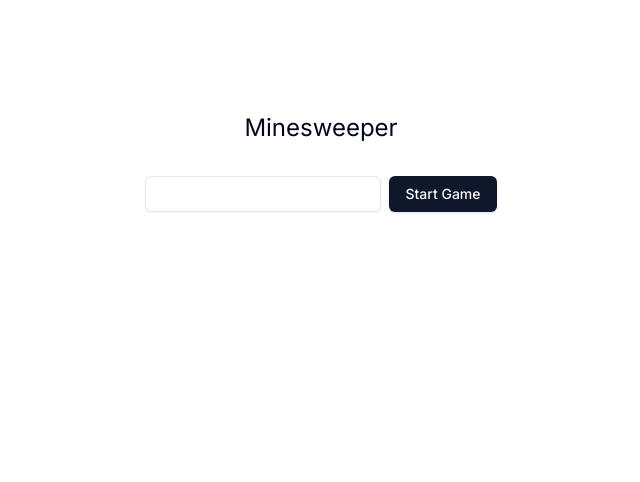
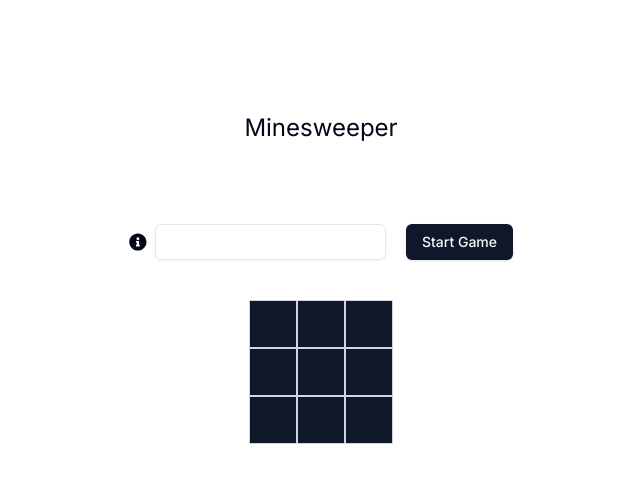
Before and after one commit to oguznsari/minesweeper, a Next.js app: page / in a window 1280 px wide. Shown: the top 482 px of the page, without its empty margins (319-959 px from the left). Built offline with nearby package versions, Linux system fonts and the light colour scheme.

Commit message:
context to redux, logic fixes

```diff
--- a/app/page.tsx
+++ b/app/page.tsx
@@ -1,13 +1,17 @@
 "use client";
 import { GameSeedInput } from "@/components/GameSeedInput";
 import { Toaster } from "@/components/ui/sonner";
+import { store } from "@/state/store";
+import { Provider } from "react-redux";
 
 export default function Home() {
   return (
-    <div className="mt-20 flex flex-col items-center">
-      <h1 className="my-8 text-2xl">Minesweeper</h1>
-      <GameSeedInput />
-      <Toaster />
-    </div>
+    <Provider store={store}>
+      <div className="mt-20 flex flex-col items-center">
+        <h1 className="my-8 mb-20 text-2xl">Minesweeper</h1>
+        <GameSeedInput />
+        <Toaster />
+      </div>
+    </Provider>
   );
 }
--- a/components/GameOver.tsx
+++ b/components/GameOver.tsx
@@ -1,53 +1,31 @@
-import React, { useContext } from "react";
+import React from "react";
 import { Button } from "./ui/button";
-import { Seed, useBombClicked } from "./GameSeedInput";
-import { parseSeedInput } from "@/lib/utils";
-import { GameSeedContext } from "@/lib/context";
+import { useDispatch, useSelector } from "react-redux";
+import { AppDispatch, RootState } from "@/state/store";
+import { initialState, setGrid } from "@/state/grid/gridSlice";
 
-interface GameOverProps {
-  setIsBombClicked: (value: boolean) => void;
-  setIsFinished: (value: boolean) => void;
-  setSeed: (value: Seed | undefined) => void;
-}
-
-export const GameOver = ({
-  setIsBombClicked,
-  setIsFinished,
-  setSeed,
-}: GameOverProps) => {
-  const [isBombClicked, isFinished] = useBombClicked();
-
-  const seed: Seed | undefined = useContext(GameSeedContext);
-
-  if (!seed) {
-    return null;
-  }
-
-  const [width, height, mineLocations] = seed;
-  const mineLocationsArray = Array.from(mineLocations);
-  const seedString = [width, height, ...mineLocationsArray].join(",");
+export const GameOver = () => {
+  const isBombClicked = useSelector(
+    (state: RootState) => state.grid.bombClicked
+  );
+  const isFinished: boolean = useSelector(
+    (state: RootState) => state.grid.isFinished
+  );
+  const dispatch = useDispatch<AppDispatch>();
 
   const handleClick = () => {
-    const parsedSeed = parseSeedInput(seedString);
-    setSeed(parsedSeed);
-    setIsBombClicked(false);
-    setIsFinished(false);
+    dispatch(setGrid(initialState));
   };
 
-  console.log({ isBombClicked, isFinished });
-
-  return (
-    <div className="text-2xl my-10">
-      {isBombClicked && !isFinished && (
-        <Button variant="destructive" onClick={handleClick}>
-          Game Over
-        </Button>
-      )}
-      {isFinished && !isBombClicked && (
-        <Button variant="secondary" onClick={handleClick}>
-          Congratulation
-        </Button>
-      )}
-    </div>
-  );
+  return isFinished ? (
+    <Button
+      className="mt-10"
+      variant={isBombClicked ? "destructive" : "secondary"}
+      onClick={handleClick}
+    >
+      {isBombClicked
+        ? "Game Over: You Lost. Click to Restart"
+        : "Congratulations! You Won. Click to Restart"}
+    </Button>
+  ) : null;
 };
--- a/components/GameSeedInput.tsx
+++ b/components/GameSeedInput.tsx
@@ -1,11 +1,20 @@
 import React, { ChangeEvent, createContext, useContext, useState } from "react";
 import { Input } from "./ui/input";
 import { Button } from "./ui/button";
-import { GameSeedContext } from "@/lib/context";
 import { parseSeedInput } from "@/lib/utils";
 import { Grid } from "./Grid";
 import { GameOver } from "./GameOver";
 import { toast } from "sonner";
+import { useDispatch, useSelector } from "react-redux";
+import { AppDispatch, RootState } from "@/state/store";
+import { setGrid } from "@/state/grid/gridSlice";
+import { FaInfoCircle } from "react-icons/fa";
+import {
+  Tooltip,
+  TooltipContent,
+  TooltipProvider,
+  TooltipTrigger,
+} from "@/components/ui/tooltip";
 
 export const BombClickedContext = createContext<[boolean, boolean, boolean[]]>([
   false,
@@ -13,14 +22,11 @@ export const BombClickedContext = createContext<[boolean, boolean, boolean[]]>([
   [],
 ]);
 
-export type Seed = [width: number, height: number, mineLocations: Set<number>];
+export type Seed = [width: number, height: number, mineLocations: number[]];
 
 export const GameSeedInput = () => {
+  const dispatch = useDispatch<AppDispatch>();
   const [input, setInput] = useState("");
-  const [seed, setSeed] = useState<Seed | undefined>(undefined);
-  const [isBombClicked, setIsBombClicked] = useState(false);
-  const [isFinished, setIsFinished] = useState(false);
-  const [isOpen, setIsOpen] = useState<boolean[]>([]);
 
   const handleChange = (e: ChangeEvent<HTMLInputElement>) => {
     setInput(e.target.value);
@@ -28,39 +34,53 @@ export const GameSeedInput = () => {
 
   const handleClick = () => {
     const parsedSeed = parseSeedInput(input);
-    setSeed(parsedSeed);
-    const [width, height] = parsedSeed;
+    const [width, height, mineLocations] = parsedSeed;
 
     if (!width || !height) {
       toast("Width and height must be valid positive numbers.");
       return;
     }
-    const isOpenArray = new Array(width * height).fill(false);
 
-    setIsOpen(isOpenArray);
+    dispatch(
+      setGrid({
+        width,
+        height,
+        mineLocations,
+        openLocations: [],
+        bombClicked: false,
+        isFinished: false,
+      })
+    );
+
+    setInput("");
   };
 
   return (
-    <GameSeedContext.Provider value={seed}>
-      <div className="flex mx-auto max-w-sm items-center space-x-2">
-        <Input value={input} onChange={handleChange} />
+    <>
+      <div className="flex mx-auto max-w-sm items-center space-x-5">
+        <TooltipProvider>
+          <Tooltip>
+            <TooltipTrigger>
+              <div className="flex mx-auto items-center space-x-2">
+                <FaInfoCircle className="w-5 h-5" />
+                <Input value={input} onChange={handleChange} />
+              </div>
+            </TooltipTrigger>
+            <TooltipContent>
+              <p className="text-center">Width, Height, ...mineLocations</p>
+              <p className="text-center">i.e: 3, 3, 0, 4, 7</p>
+            </TooltipContent>
+          </Tooltip>
+        </TooltipProvider>
+
         <Button type="button" onClick={handleClick}>
           Start Game
         </Button>
       </div>
-      <BombClickedContext.Provider value={[isBombClicked, isFinished, isOpen]}>
-        <Grid
-          setIsBombClicked={setIsBombClicked}
-          setIsFinished={setIsFinished}
-          setIsOpen={setIsOpen}
-        />
-        <GameOver
-          setIsBombClicked={setIsBombClicked}
-          setIsFinished={setIsFinished}
-          setSeed={setSeed}
-        />
-      </BombClickedContext.Provider>
-    </GameSeedContext.Provider>
+
+      <Grid />
+      <GameOver />
+    </>
   );
 };
 
--- a/components/Grid.tsx
+++ b/components/Grid.tsx
@@ -1,57 +1,30 @@
-import React, { useContext, useState } from "react";
-import { Seed } from "./GameSeedInput";
-import { GameSeedContext } from "@/lib/context";
+import React, { useState } from "react";
 import { GridSquare } from "./GridSquare";
 import { toast } from "sonner";
+import { useSelector } from "react-redux";
+import { RootState } from "@/state/store";
 
-interface GridProps {
-  setIsBombClicked: (value: boolean) => void;
-  setIsFinished: (value: boolean) => void;
-  setIsOpen: (value: boolean[]) => void;
-}
+export const Grid = () => {
+  const width: number = useSelector((state: RootState) => state.grid.width);
+  const height: number = useSelector((state: RootState) => state.grid.height);
+  const isFinished: boolean = useSelector(
+    (state: RootState) => state.grid.isFinished
+  );
 
-export const Grid: React.FC<GridProps> = ({
-  setIsBombClicked,
-  setIsFinished,
-  setIsOpen,
-}) => {
-  const seed: Seed | undefined = useContext(GameSeedContext);
   const [toastShown, setToastShown] = useState(false);
 
-  if (!seed && !toastShown) {
+  if ((!width || !height) && !toastShown) {
     toast("Please provide width and height properly.");
     setToastShown(true);
     return null;
   }
 
-  if (seed) {
-    const [width, height] = seed;
-    if (!width || !height) {
-      if (!toastShown) {
-        toast("Please provide width and height properly.");
-        setToastShown(true);
-      }
-      return null;
-    }
-  }
-
   const renderGrid = () => {
-    if (!seed) return null;
-
-    const [width, height] = seed;
     const rows = [];
     for (let i = 0; i < height; i++) {
       const cols = [];
       for (let j = 0; j < width; j++) {
-        cols.push(
-          <GridSquare
-            key={i * width + j}
-            id={i * width + j}
-            setIsBombClicked={setIsBombClicked}
-            setIsFinished={setIsFinished}
-            setIsOpen={setIsOpen}
-          />
-        );
+        cols.push(<GridSquare key={i * width + j} id={i * width + j} />);
       }
       rows.push(
         <div key={i} className="flex">
@@ -63,5 +36,7 @@ export const Grid: React.FC<GridProps> = ({
     return rows;
   };
 
-  return <div className="grid grid-cols-1 gap-0 mt-10">{renderGrid()}</div>;
+  return isFinished ? null : (
+    <div className="grid grid-cols-1 gap-0 mt-10">{renderGrid()}</div>
+  );
 };
--- a/components/GridSquare.tsx
+++ b/components/GridSquare.tsx
@@ -1,59 +1,53 @@
-import React, { useContext, useState } from "react";
-import { BombClickedContext, Seed, useBombClicked } from "./GameSeedInput";
-import { GameSeedContext } from "@/lib/context";
+import React from "react";
+import { useDispatch, useSelector } from "react-redux";
+import { AppDispatch, RootState } from "@/state/store";
+import { openLocation, finish } from "@/state/grid/gridSlice";
 
-export const GridSquare = ({
-  id,
-  setIsBombClicked,
-  setIsFinished,
-  setIsOpen,
-}: {
-  id: number;
-  setIsBombClicked: (value: boolean) => void;
-  setIsFinished: (value: boolean) => void;
-  setIsOpen: (value: any) => void;
-}) => {
-  const seed: Seed | undefined = useContext(GameSeedContext);
-  const [isBombClicked, isFinished, isOpen] = useBombClicked();
+export const GridSquare = ({ id }: { id: number }) => {
+  const width: number = useSelector((state: RootState) => state.grid.width);
+  const height: number = useSelector((state: RootState) => state.grid.height);
+  const mineLocations = useSelector(
+    (state: RootState) => state.grid.mineLocations
+  );
+  const openLocations = useSelector(
+    (state: RootState) => state.grid.openLocations
+  );
 
-  const [width, height, mineLocations] = seed || [];
-  const isBomb = mineLocations?.has(id) || false;
-  const [completed, setCompleted] = useState(false);
+  const dispatch = useDispatch<AppDispatch>();
 
-  if (!seed) {
+  const isOpen = openLocations.includes(id);
+  const isBomb = mineLocations.includes(id);
+
+  if (!width && !height) {
     return null;
   }
 
   const handleClick = () => {
-    console.log({ isBomb, isOpen, width, height, mineLocations, completed });
-    if (!isOpen[id]) {
-      setIsOpen((isOpen: any) => {
-        const updatedOpen = [...isOpen];
-        updatedOpen[id] = true;
-        return updatedOpen;
-      });
+    console.log({ isBomb });
+    dispatch(
+      openLocation({
+        index: id,
+        isBomb: isBomb,
+        isFinished: isBomb ? true : false,
+      })
+    );
 
-      const openCount = isOpen.reduce(
-        (count, isOpenValue) => (isOpenValue ? count + 1 : count),
-        0
+    console.log({
+      isBomb,
+      op: openLocations.length,
+      ml: mineLocations.length,
+      width,
+      height,
+    });
+    if (
+      !isBomb &&
+      openLocations.length + mineLocations.length + 1 === width * height
+    ) {
+      dispatch(
+        finish({
+          isFinished: true,
+        })
       );
-
-      if (width && height && mineLocations && !completed) {
-        if (isBomb && openCount < width * height - mineLocations?.size) {
-          setIsBombClicked(true);
-          setCompleted(true);
-          setTimeout(() => {
-            setIsOpen(new Array(width * height).fill(false));
-          }, 1500); // 3000 milliseconds = 3 seconds
-        }
-        if (openCount === width * height - mineLocations?.size) {
-          setIsFinished(true);
-          setCompleted(true);
-          setTimeout(() => {
-            setIsOpen(new Array(width * height).fill(false));
-          }, 1500); // 3000 milliseconds = 3 seconds
-        }
-      }
     }
   };
 
@@ -61,11 +55,12 @@ export const GridSquare = ({
     <>
       <div
         className={`border border-gray-300 w-12 h-12 p-1 flex justify-center items-center ${
-          isOpen[id] ? "bg-secondary" : "bg-primary"
+          isOpen ? "bg-secondary" : "bg-primary"
         }`}
         onClick={handleClick}
       >
-        {isOpen[id] ? (isBomb ? "💣" : "✅") : null}
+        {/* Render content only if the square is open */}
+        {isOpen && (isBomb ? "💣" : "✅")}
       </div>
     </>
   );
--- /dev/null
+++ b/components/ui/tooltip.tsx
@@ -0,0 +1,30 @@
+"use client"
+
+import * as React from "react"
+import * as TooltipPrimitive from "@radix-ui/react-tooltip"
+
+import { cn } from "@/lib/utils"
+
+const TooltipProvider = TooltipPrimitive.Provider
+
+const Tooltip = TooltipPrimitive.Root
+
+const TooltipTrigger = TooltipPrimitive.Trigger
+
+const TooltipContent = React.forwardRef<
+  React.ElementRef<typeof TooltipPrimitive.Content>,
+  React.ComponentPropsWithoutRef<typeof TooltipPrimitive.Content>
+>(({ className, sideOffset = 4, ...props }, ref) => (
+  <TooltipPrimitive.Content
+    ref={ref}
+    sideOffset={sideOffset}
+    className={cn(
+      "z-50 overflow-hidden rounded-md bg-primary px-3 py-1.5 text-xs text-primary-foreground animate-in fade-in-0 zoom-in-95 data-[state=closed]:animate-out data-[state=closed]:fade-out-0 data-[state=closed]:zoom-out-95 data-[side=bottom]:slide-in-from-top-2 data-[side=left]:slide-in-from-right-2 data-[side=right]:slide-in-from-left-2 data-[side=top]:slide-in-from-bottom-2",
+      className
+    )}
+    {...props}
+  />
+))
+TooltipContent.displayName = TooltipPrimitive.Content.displayName
+
+export { Tooltip, TooltipTrigger, TooltipContent, TooltipProvider }
--- a/lib/utils.ts
+++ b/lib/utils.ts
@@ -14,10 +14,7 @@ export const parseSeedInput = (input: string): Seed => {
   const width = parseInt(widthStr, 10);
   const height = parseInt(heightStr, 10);
 
-  // Convert mine locations to a Set of numbers
-  const mineLocations = new Set(
-    mineLocationsStr.map((str) => parseInt(str, 10))
-  );
+  const mineLocations = mineLocationsStr.map((str) => parseInt(str, 10));
 
   return [width, height, mineLocations];
 };
--- a/package.json
+++ b/package.json
@@ -11,12 +11,16 @@
   "dependencies": {
     "@radix-ui/react-icons": "^1.3.0",
     "@radix-ui/react-slot": "^1.0.2",
+    "@radix-ui/react-tooltip": "^1.0.7",
+    "@reduxjs/toolkit": "^2.2.1",
     "class-variance-authority": "^0.7.0",
     "clsx": "^2.1.0",
     "next": "14.1.3",
     "next-themes": "^0.2.1",
     "react": "^18",
     "react-dom": "^18",
+    "react-icons": "^5.0.1",
+    "react-redux": "^9.1.0",
     "sonner": "^1.4.3",
     "tailwind-merge": "^2.2.1",
     "tailwindcss-animate": "^1.0.7"
--- /dev/null
+++ b/state/grid/gridSlice.ts
@@ -0,0 +1,56 @@
+import { PayloadAction, createSlice } from "@reduxjs/toolkit";
+
+export type GridState = {
+  width: number;
+  height: number;
+  mineLocations: number[];
+  openLocations: number[];
+  bombClicked: boolean;
+  isFinished: boolean;
+};
+
+export type SquareState = {
+  index: number;
+  isBomb: boolean;
+  isFinished: boolean;
+};
+
+export type FinishState = {
+  isFinished: boolean;
+};
+
+export const initialState: GridState = {
+  width: 3,
+  height: 3,
+  mineLocations: [0, 4, 7],
+  openLocations: [],
+  bombClicked: false,
+  isFinished: false,
+};
+
+const gridSlice = createSlice({
+  name: "grid",
+  initialState,
+  reducers: {
+    setGrid: (state, action: PayloadAction<GridState>) => {
+      state.width = action.payload.width;
+      state.height = action.payload.height;
+      state.mineLocations = action.payload.mineLocations;
+      state.openLocations = action.payload.openLocations ?? [];
+      state.bombClicked = action.payload.bombClicked ?? false;
+      state.isFinished = action.payload.isFinished ?? false;
+    },
+    openLocation: (state, action: PayloadAction<SquareState>) => {
+      state.openLocations.push(action.payload.index);
+      state.bombClicked = state.bombClicked || action.payload.isBomb;
+      state.isFinished = state.isFinished || action.payload.isFinished;
+    },
+    finish: (state, action: PayloadAction<FinishState>) => {
+      state.isFinished = action.payload.isFinished;
+    },
+  },
+});
+
+export const { setGrid, openLocation, finish } = gridSlice.actions;
+
+export default gridSlice.reducer;
--- /dev/null
+++ b/state/store.ts
@@ -0,0 +1,11 @@
+import { configureStore } from "@reduxjs/toolkit";
+import gridReducer from "./grid/gridSlice";
+
+export const store = configureStore({
+  reducer: {
+    grid: gridReducer,
+  },
+});
+
+export type RootState = ReturnType<typeof store.getState>;
+export type AppDispatch = typeof store.dispatch;
```
Also changed, not shown: 1 other file (tests, documents, lock files or other folders).
